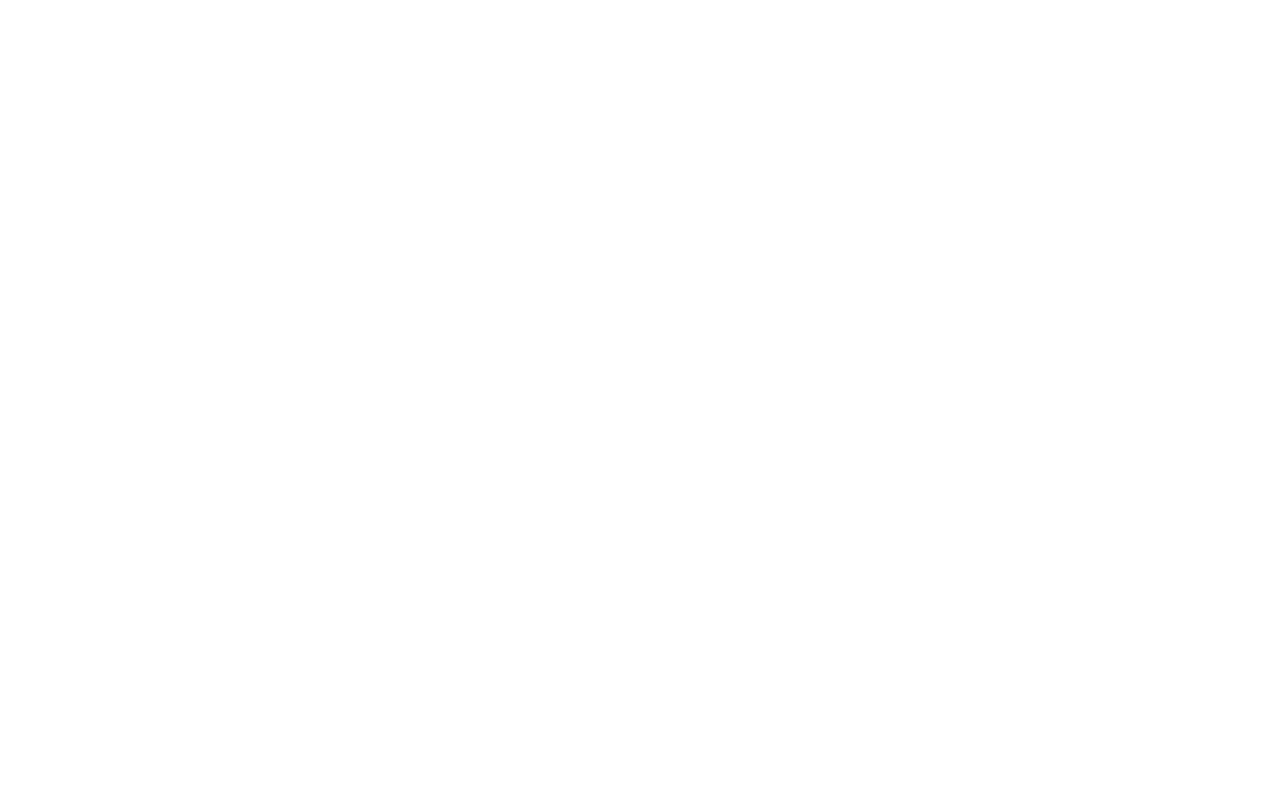
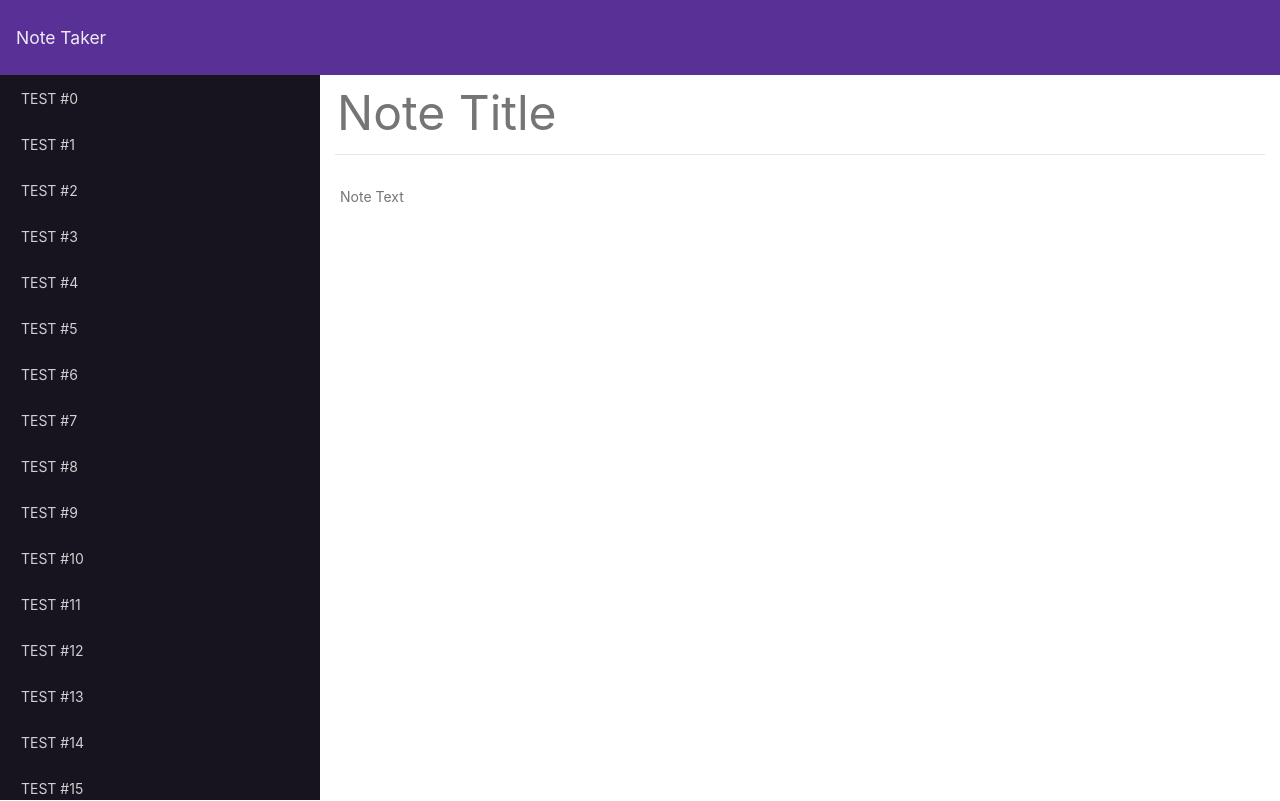
Before and after one commit to chrisfaux95/note_taker, a website: page public/notes.html in a window 1280 px wide. Drawn offline with nearby package versions, Linux system fonts and the light colour scheme.

Commit message:
finalizing html looks

```diff
--- /dev/null
+++ b/public/assets/css/style.css
@@ -0,0 +1,32 @@
+html, body {
+    height: 100%;
+    margin: 0;
+    padding: 0;
+
+}
+
+.note-textarea, .note-title {
+    width: 100%;
+    outline: none;
+    border: none;
+}
+
+.note-textarea {
+    resize: none;
+    height: calc(100% - 100px);
+    padding: 5px;
+    padding-top: 15px;
+}
+
+.note-title {
+    height: 50px;
+    margin-top: 13px;
+    font-size: 3rem;
+}
+
+
+.list-container {
+    padding-left: 0;
+    overflow-y: scroll;
+    height: calc(100vh - 75px);
+}
--- a/public/notes.html
+++ b/public/notes.html
@@ -6,17 +6,45 @@
     <meta name="viewport" content="width=device-width, initial-scale=1.0">
     <meta http-equiv="X-UA-Compatible" content="ie=edge">
     <meta name="Note Taker" content="A simple note taker app using express" />
-    <link rel="stylesheet" href="https://stackpath.bootstrapcdn.com/bootswatch/4.5.2/pulse/bootstrap.min.css" integrity="sha384-L7+YG8QLqGvxQGffJ6utDKFwmGwtLcCjtwvonVZR/Ba2VzhpMwBz51GaXnUsuYbj" crossorigin="anonymous">
+    <link rel="stylesheet" href="https://stackpath.bootstrapcdn.com/bootswatch/4.5.2/pulse/bootstrap.min.css"
+        integrity="sha384-L7+YG8QLqGvxQGffJ6utDKFwmGwtLcCjtwvonVZR/Ba2VzhpMwBz51GaXnUsuYbj" crossorigin="anonymous">
     <link rel="stylesheet" href="https://cdnjs.cloudflare.com/ajax/libs/font-awesome/5.14.0/css/all.min.css">
-    <!-- <link rel="stylesheet" href="assets/css/style.css"> -->
+    <link rel="stylesheet" href="assets/css/style.css">
     <title>Note Taker</title>
 </head>
 
 <body>
+    <nav class="navbar navbar-dark bg-primary">
+        <a class="navbar-brand" href="/">Note Taker
+        </a>
+    </nav>
+    <div class="container-fluid">
+        <div class="row">
+            <aside class="col-3 list-container bg-dark">
+                <ul class="list-group">
+
+                </ul>
+            </aside>
+            <main class="col-9">
+                <input class="note-title w-100" placeholder="Note Title" maxlength="28" type="text">
+                <hr>
+                <textarea class="note-textarea w-100" placeholder="Note Text"></textarea>
+            </main>
+        </div>
+    </div>
+
 
     <script src="https://cdnjs.cloudflare.com/ajax/libs/jquery/3.5.1/jquery.min.js"></script>
     <script src="https://cdnjs.cloudflare.com/ajax/libs/popper.js/1.16.1/umd/popper.min.js"></script>
     <script src="https://cdnjs.cloudflare.com/ajax/libs/twitter-bootstrap/4.5.2/js/bootstrap.min.js"></script>
+    <script>
+        var ul = $("ul")
+        for (let i = 0; i < 50; i++) {
+            let li = $("<li>").text("TEST #" + i);
+            li.addClass("list-group-item d-flex");
+            ul.append(li);
+        }
+    </script>
 </body>
 
 </html>
```
Also changed, not shown: public/index.html (+1 -1 lines).
